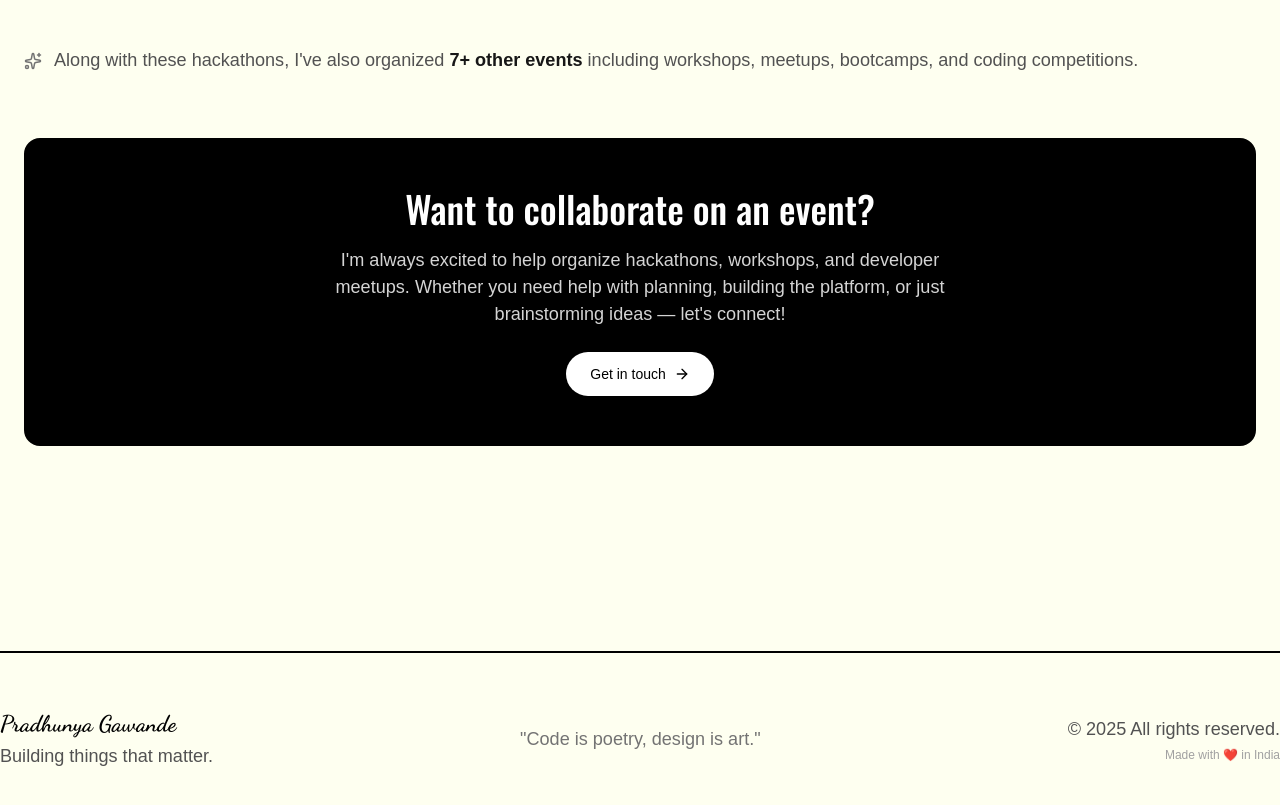
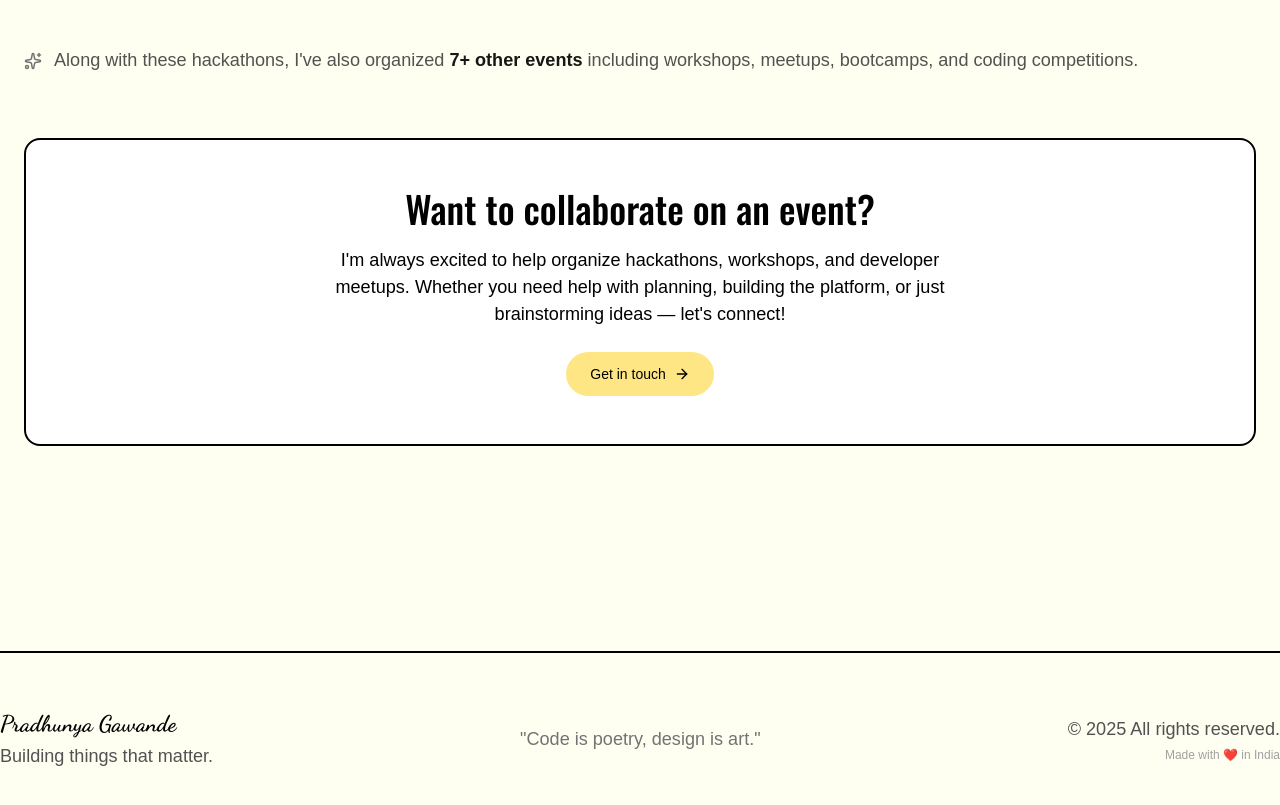
Before and after one commit to Pradhunyagawande01/port, a React (Vite) app: page /events in a window 1280 px wide. Shown: the part 960-1765 px from the top of the page. Built offline with nearby package versions, Linux system fonts and the light colour scheme; a web font is replaced by a local one.

Commit message:
Update CTA section styles in Events page for improved visibility

```diff
--- a/src/pages/Events.jsx
+++ b/src/pages/Events.jsx
@@ -220,18 +220,18 @@ const Events = () => {
       {/* CTA Section */}
       <div className="px-4 md:px-8 lg:px-0 pb-16 md:pb-24">
         <div className="max-w-7xl mx-auto">
-          <div className="rounded-2xl border-2 border-black bg-black text-white p-8 md:p-12 text-center">
+          <div className="rounded-2xl border-2 border-black bg-white text-black p-8 md:p-12 text-center">
             <h3 className="title text-2xl md:text-3xl mb-4">
               Want to collaborate on an event?
             </h3>
-            <p className="Subtitle text-sm md:text-base text-neutral-300 max-w-2xl mx-auto mb-6">
+            <p className="Subtitle text-sm md:text-base text-black max-w-2xl mx-auto mb-6">
               I'm always excited to help organize hackathons, workshops, and
               developer meetups. Whether you need help with planning, building
               the platform, or just brainstorming ideas — let's connect!
             </p>
             <a
               href="/links"
-              className="inline-flex items-center gap-2 px-6 py-3 rounded-full bg-white text-black font-medium text-sm hover:bg-neutral-200 transition-colors"
+              className="inline-flex items-center gap-2 px-6 py-3 rounded-full bg-amber-200 text-black font-medium text-sm hover:bg-neutral-200 transition-colors"
             >
               Get in touch
               <ArrowRight size={16} />
```
